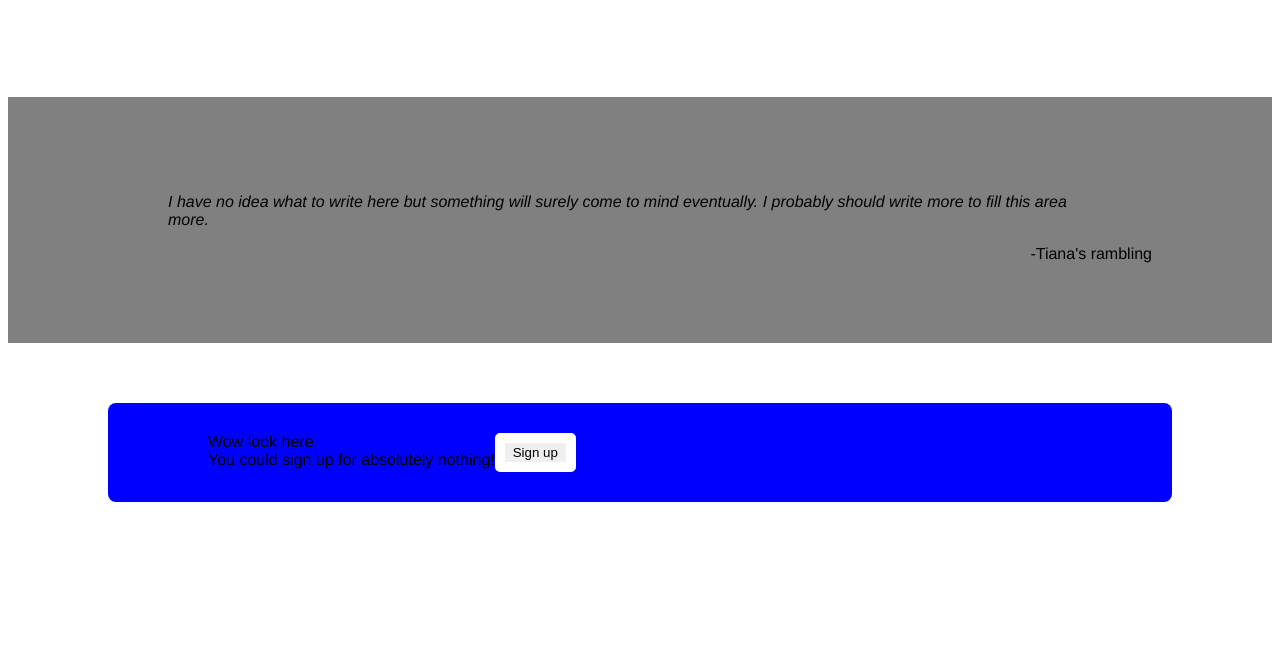
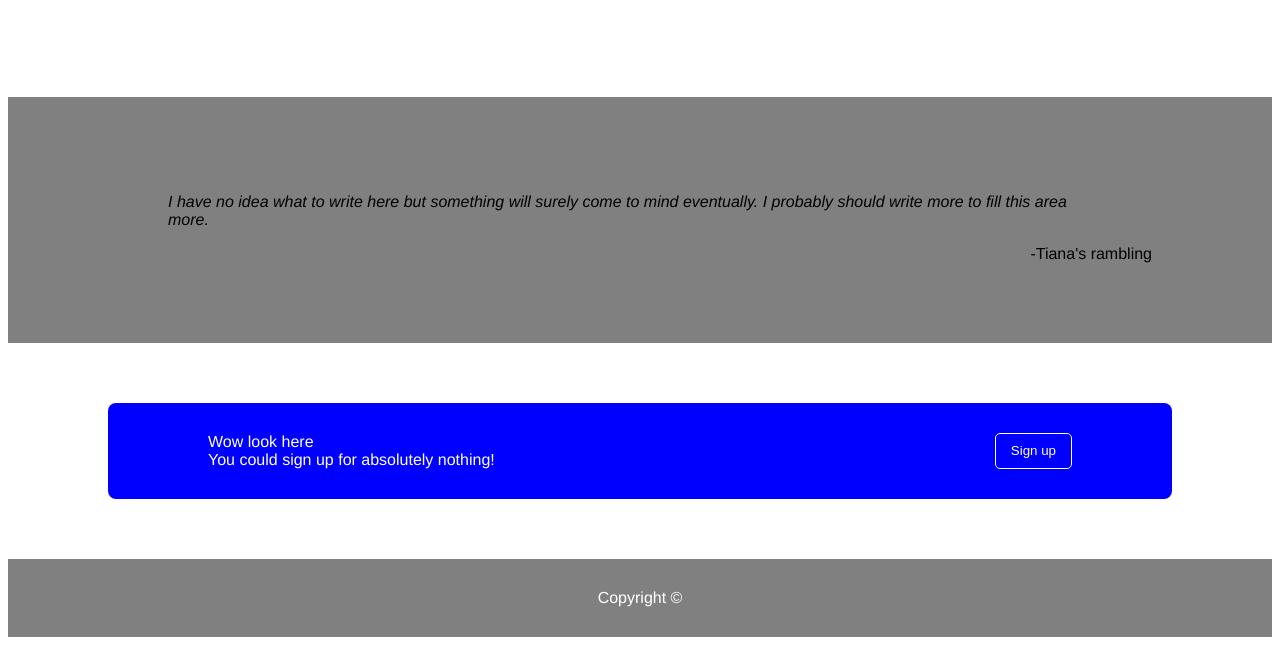
Before and after one commit to TESavoie/landing-pages, a plain HTML site: page index.html in a window 1280 px wide. Shown: the part 599-1244 px from the top of the page. Before the commit the page ends 1161 px from the top, so only its background shows below. Drawn offline with Linux system fonts and the light colour scheme.

Commit message:
footer add

```diff
--- a/index.html
+++ b/index.html
@@ -68,8 +68,8 @@
             </div>
         </div>
 
-        <div id="footer">
-
+        <div class="footer">
+            <p>Copyright &copy;</p>
         </div>
 
     </body>
--- a/style.css
+++ b/style.css
@@ -101,10 +101,22 @@ blockquote {
     padding: 30px 100px;
     border-radius: 8px;
     display: flex;
+    justify-content: space-between;
+    color: white;
 }
 
 .sign-up-button {
-    border: 10px solid white;
+    border: 1px solid white;
     border-radius: 5px;
-    padding: 2px 8px;
+    padding: 2px 15px;
+    background-color: blue;
+    color: white;
 }
+
+.footer {
+    background-color: grey;
+    color: white;
+    padding: 30px 10px;
+    display: flex;
+    justify-content: center;
+}
```
